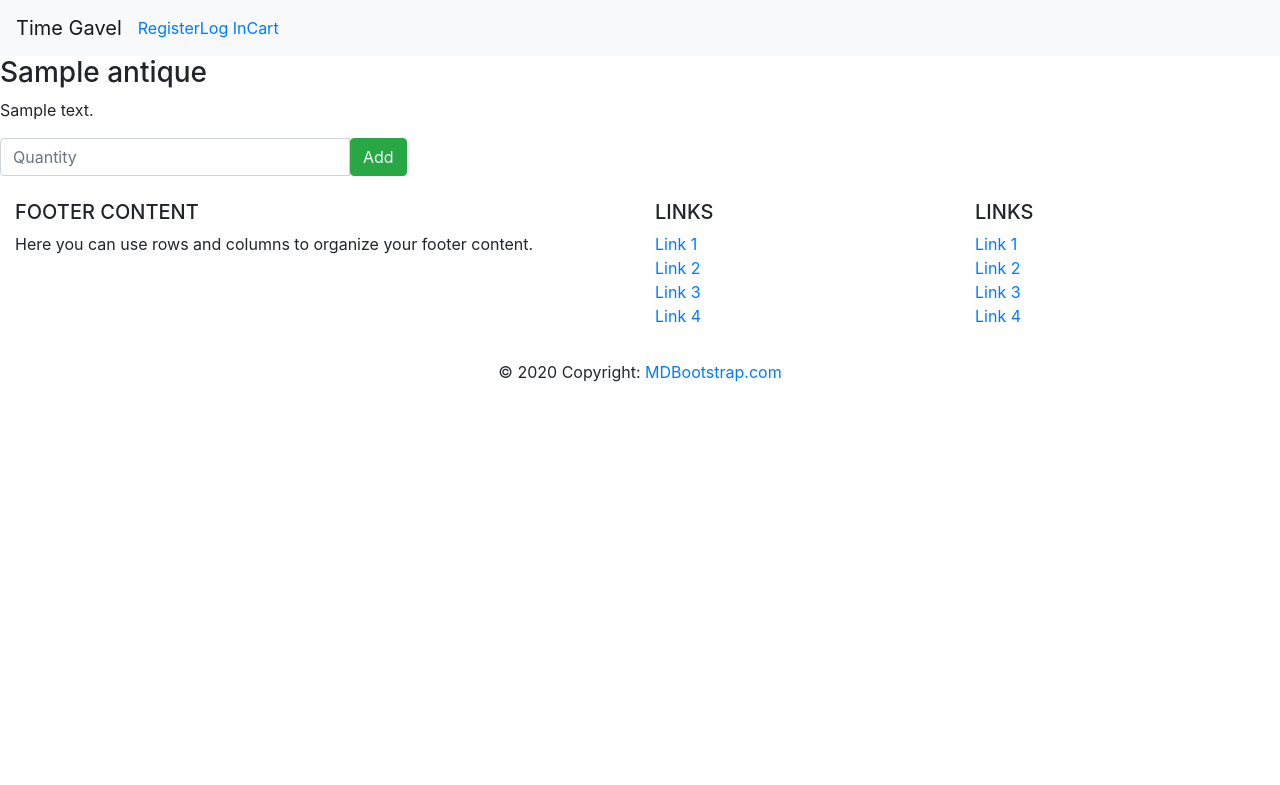
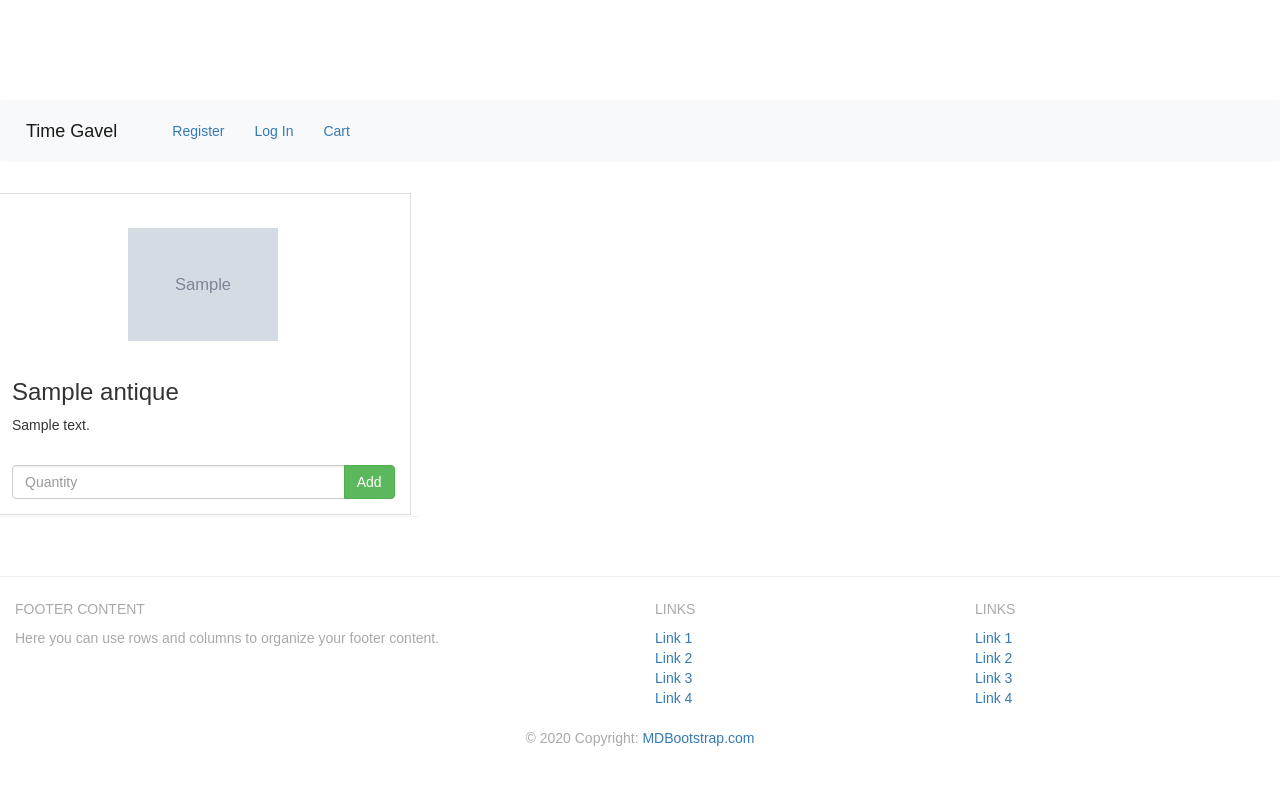
Before and after one commit to Didgerydont/fullstack-milestone, a Django app: page /antiques/ in a window 1280 px wide. Shown: the top 785 px of the page. Run offline with Django 3.2, Linux system fonts and the light colour scheme; tables that the repository leaves empty hold one stand-in row (values such as "Sample post"); grey boxes marked "Sample" are stand-in pictures; some libraries are stand-ins or nearby versions.

Commit message:
installed s3

```diff
--- /dev/null
+++ b/static/css/custom.css
@@ -0,0 +1,71 @@
+body {
+    font-family: Arial;
+    padding-top: 100px;
+}
+
+footer {
+    margin-top: 40px;
+    padding-top: 20px;
+    padding-bottom: 20px;
+    border-top: 1px solid #ededed;
+    color: #A9A9A9;
+}
+
+.icon-bar {
+    background-color: #fff;
+}
+
+.accountform {
+    padding-top: 20px;
+}
+
+.badge {
+    padding-left: 9px;
+    padding-right: 9px;
+    -webkit-border-radius: 9px;
+    -moz-border-radius: 9px;
+    border-radius: 9px;
+
+}
+
+.label-warning[href],
+.badge-warning[href]{
+    background-color: #c67605;
+
+}
+
+.product {
+    background-size: contain;
+    background-position: center center;
+    background-repeat: no-repeat;
+    width: 150px;
+    height: 150px;
+    margin: 0 auto;
+}
+
+caption p {
+    word-wrap: break-word;
+}
+
+.row.row-flex{
+    display: flex;
+    flex-wrap: wrap;
+    margin-top: 30px
+
+}
+
+.panel-default {
+    border-color: transparent;
+    padding: 0 10px;
+
+}
+
+.panel-body {
+    height: 100%;
+    border: 1px solid #ddd;
+}
+
+.product-description{
+    min-height: 40px;
+
+}
--- a/templates/base.html
+++ b/templates/base.html
@@ -1,3 +1,5 @@
+{% load staticfiles %}
+
 <!DOCTYPE html>
 <html lang="en">
 
@@ -5,11 +7,17 @@
 	<meta charset="UTF-8">
 	<meta name="viewport" content="width=device-width, initial-scale=1.0">
 	<meta http-equiv="X-UA-Compatible" content="ie=edge">
-	<link rel="stylesheet" href="https://stackpath.bootstrapcdn.com/bootstrap/4.3.1/css/bootstrap.min.css"
-		integrity="sha384-ggOyR0iXCbMQv3Xipma34MD+dH/1fQ784/j6cY/iJTQUOhcWr7x9JvoRxT2MZw1T" crossorigin="anonymous">
-	<script src="https://stackpath.bootstrapcdn.com/bootstrap/4.3.1/js/bootstrap.min.js"
-		integrity="sha384-JjSmVgyd0p3pXB1rRibZUAYoIIy6OrQ6VrjIEaFf/nJGzIxFDsf4x0xIM+B07jRM" crossorigin="anonymous">
-	</script>
+	<link rel="stylesheet" href="https://stackpath.bootstrapcdn.com/bootstrap/4.3.1/css/bootstrap.min.css" integrity="sha384-ggOyR0iXCbMQv3Xipma34MD+dH/1fQ784/j6cY/iJTQUOhcWr7x9JvoRxT2MZw1T" crossorigin="anonymous">
+    <link rel="stylesheet" href="https://cdnjs.cloudflare.com/ajax/libs/bootswatch/3.3.7/cerulean/bootstrap.min.css">
+    <link rel="stylesheet" href="{% static 'css/custom.css' %}">
+    <script src="https://cdnjs.cloudflare.com/ajax/libs/jquery/3.2.1/jquery.min.js"></script>
+    <script src="https://stackpath.bootstrapcdn.com/bootstrap/4.3.1/js/bootstrap.min.js" integrity="sha384-JjSmVgyd0p3pXB1rRibZUAYoIIy6OrQ6VrjIEaFf/nJGzIxFDsf4x0xIM+B07jRM" crossorigin="anonymous"></script>
+
+
+    {% block head_js %}
+    {% endblock %}
+
+
 	<title>{% block page_title %}{% endblock %}</title>
 </head>
 
```
Also changed, not shown: custom_storages.py (added, +9 -0 lines), requirements.txt (+7 -0 lines).
